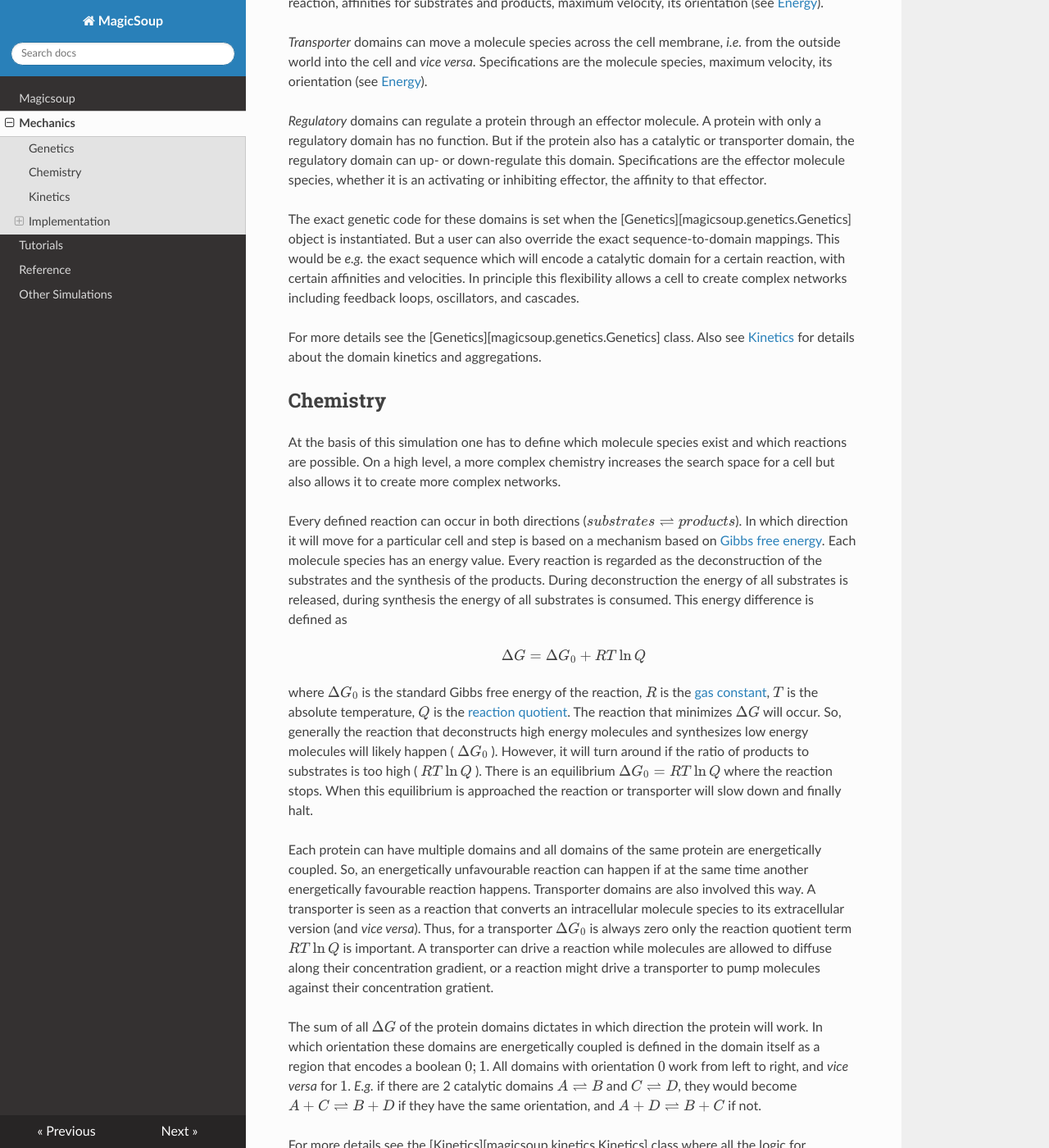
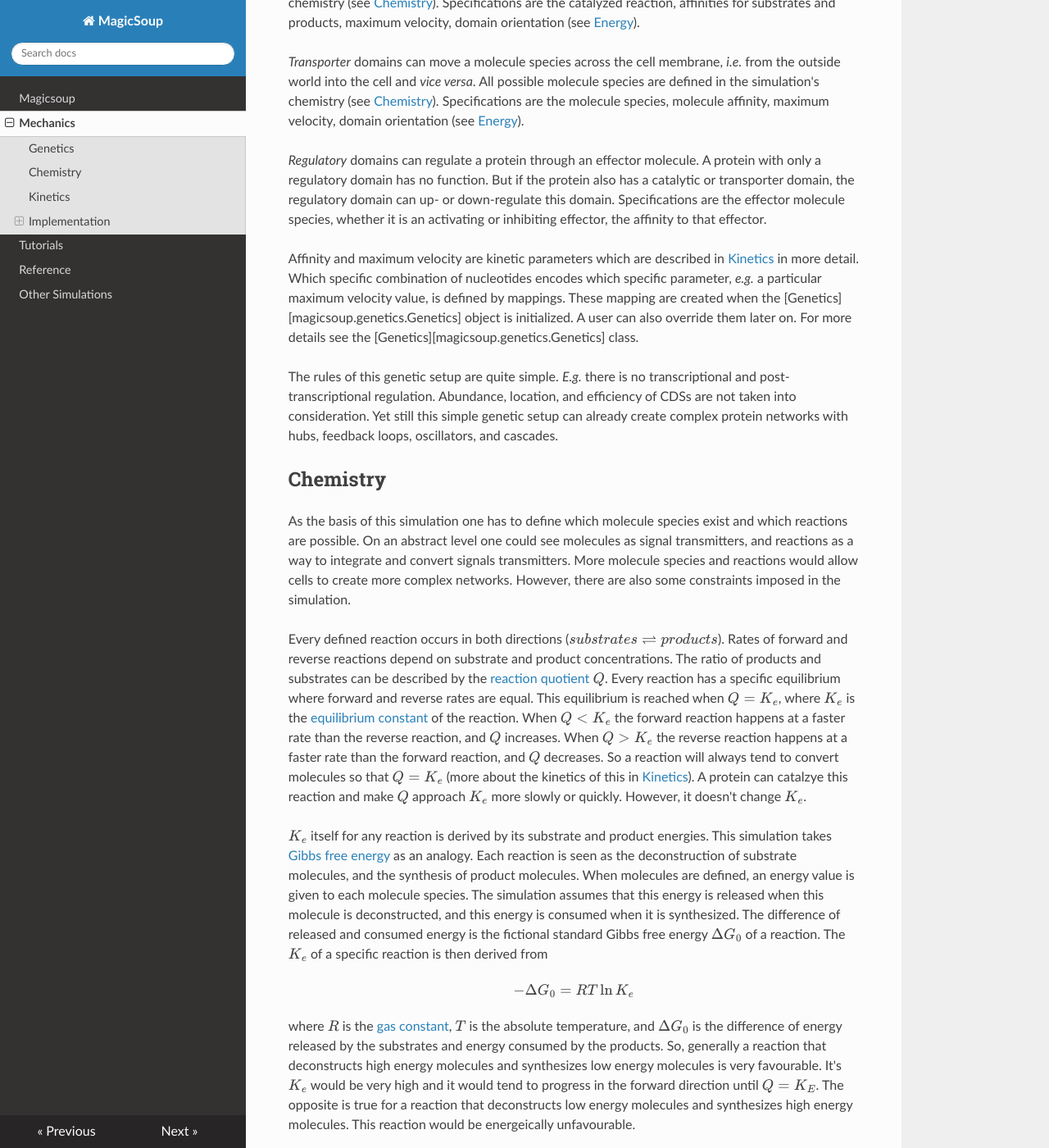
Before and after one commit to mRcSchwering/magic-soup, an MkDocs documentation site: the page built from docs/mechanics.md, in a window 1280 px wide and 1400 px high, scrolled down 1173 px. Shown: the whole window at 82% size. Built offline with MkDocs 1.6.1, drawn with Linux system fonts in a browser that asks for light colours; nearby versions of some CDN libraries; formulas are drawn with MathJax 3; some of the changed text lies outside the part shown.

Commit message:
WIP docs

```diff
--- a/docs/mechanics.md
+++ b/docs/mechanics.md
@@ -6,21 +6,17 @@ These proteins can change molecules in and around the cell.
 Through that each cell can process information.
 Each cell's proteome can form complex networks with hubs, feedback loops, cascades, and oscillators.
 When randomly changing the cell's genome, this network changes randomly, too.
-By selectively replicating certain cells while killing others, cells can be brought to evolve.
+By selectively replicating certain cells while killing others, cells can evolve.
 
-![transcription and translation](./img/transc_transl.png)
-
-_A cells genome is transcribed into multiple coding regions, each of which forms a protein. Each coding region can contain multiple domains of which each has a different purpose and different kinetics. Together these proteins form signal processing networks in the cell._
+- [Genetics](#genetics) explains how genetics work in this simulation
+- [Chemistry](#chemistry) explanation for molecules, reactions and energy coupling
+- [Kinetics](#kintics) explain the reaction kinetics in this simulation
+- [Implementation](#implementation) some implementation details worth mentioning
 
 I believe that most interesting behaviors take many time steps to evolve.
 That's why this simulation is implemented with millions of time steps in mind.
 Genetics, chemistry, physics in this simulation is simplified a lot.
 It is a tradeoff between a reasonable amount of complexity and performance.
-
-- [Genetics](#genetics) explains how genetics work in this simulation
-- [Chemistry](#chemistry) explanation for molecules, reactions and energy coupling
-- [Kinetics](#kintics) explain the protein kinetics in this simulation
-- [Implementation](#implementation) some implementation details worth mentioning
 
 ## Genetics
 
@@ -33,18 +29,24 @@
 Each CDS will then be translated into one protein, giving each cell a certain [proteome](https://en.wikipedia.org/wiki/Proteome).
 What each protein can do is defined by its [domains](https://en.wikipedia.org/wiki/Protein_domain).
 
+![transcription and translation](./img/transc_transl.png)
+
+_A cells genome is transcribed into multiple coding regions, each of which forms a protein. Each coding region can contain multiple domains of which each has a different purpose and different kinetics. Together these proteins form signal processing networks in the cell._
+
 Currently, there are three domain types: _catalytic, transporter, regulatory_.
 Each domain consists of a region of genetic code that defines the domain type itself
 and several regions that define its further specifications.
 What these specifications are depends on the domain type.
 
-_Catalytic_ domains can catalyze one of the user-defined reactions.
+_Catalytic_ domains can catalyze one reaction.
+All possible reactions are defined in the simulation's chemistry (see [Chemistry](#chemistry)).
 Specifications are the catalyzed reaction, affinities for substrates and products,
-maximum velocity, its orientation (see [Energy](#energy)).
+maximum velocity, domain orientation (see [Energy](#energy)).
 
 _Transporter_ domains can move a molecule species across the cell membrane,
 _i.e._ from the outside world into the cell and _vice versa_.
-Specifications are the molecule species, maximum velocity, its orientation (see [Energy](#energy)).
+All possible molecule species are defined in the simulation's chemistry (see [Chemistry](#chemistry)).
+Specifications are the molecule species, molecule affinity, maximum velocity, domain orientation (see [Energy](#energy)).
 
 _Regulatory_ domains can regulate a protein through an effector molecule.
 A protein with only a regulatory domain has no function.
@@ -53,61 +55,79 @@ domain can up- or down-regulate this domain.
 Specifications are the effector molecule species, whether it is an activating or inhibiting
 effector, the affinity to that effector.
 
-The exact genetic code for these domains is set when the [Genetics][magicsoup.genetics.Genetics] object is instantiated.
-But a user can also override the exact sequence-to-domain mappings.
-This would be _e.g._ the exact sequence which will encode a catalytic domain for a certain reaction, with certain affinities and velocities.
-In principle this flexibility allows a cell to create complex networks including feedback loops,
-oscillators, and cascades.
+Affinity and maximum velocity are kinetic parameters which are described in [Kinetics](#kinetics) in more detail.
+Which specific combination of nucleotides encodes which specific parameter, _e.g._ a particular maximum velocity value,
+is defined by mappings.
+These mapping are created when the [Genetics][magicsoup.genetics.Genetics] object is initialized.
+A user can also override them later on.
+For more details see the [Genetics][magicsoup.genetics.Genetics] class.
 
-For more details see the [Genetics][magicsoup.genetics.Genetics] class.
-Also see [Kinetics](#kinetics) for details about the domain kinetics and aggregations.
+The rules of this genetic setup are quite simple.
+_E.g._ there is no transcriptional and post-transcriptional regulation.
+Abundance, location, and efficiency of CDSs are not taken into consideration.
+Yet still this simple genetic setup can already create complex protein networks
+with hubs, feedback loops, oscillators, and cascades.
+
 
 ## Chemistry
 
-At the basis of this simulation one has to define which molecule species exist
+As the basis of this simulation one has to define which molecule species exist
 and which reactions are possible.
-On a high level, a more complex chemistry increases the search space
-for a cell but also allows it to create more complex networks.
+On an abstract level one could see molecules as signal transmitters,
+and reactions as a way to integrate and convert signals transmitters.
+More molecule species and reactions would allow cells to create more complex networks.
+However, there are also some constraints imposed in the simulation.
 
-Every defined reaction can occur in both directions ($substrates \rightleftharpoons products$).
-In which direction it will move for a particular cell and step is based on a mechanism
-based on [Gibbs free energy](https://en.wikipedia.org/wiki/Gibbs_free_energy).
-Each molecule species has an energy value.
-Every reaction is regarded as the deconstruction of the substrates and the synthesis of the products.
-During deconstruction the energy of all substrates is released, during synthesis the energy of all substrates is consumed.
-This energy difference is defined as
+Every defined reaction occurs in both directions ($substrates \rightleftharpoons products$).
+Rates of forward and reverse reactions depend on substrate and product concentrations.
+The ratio of products and substrates can be described by the [reaction quotient](https://en.wikipedia.org/wiki/Reaction_quotient) $Q$.
+Every reaction has a specific equilibrium where forward and reverse rates are equal.
+This equilibrium is reached when $Q = K_e$, where $K_e$ is the
+[equilibrium constant](https://en.wikipedia.org/wiki/Equilibrium_constant) of the reaction.
+When $Q < K_e$ the forward reaction happens at a faster rate than the reverse reaction, and $Q$ increases.
+When $Q > K_e$ the reverse reaction happens at a faster rate than the forward reaction, and $Q$ decreases.
+So a reaction will always tend to convert molecules so that $Q = K_e$ (more about the kinetics of this in [Kinetics](#kinetics)).
+A protein can catalzye this reaction and make $Q$ approach $K_e$ more slowly or quickly.
+However, it doesn't change $K_e$.
 
-$$\Delta G = \Delta G_0 + RT \ln Q$$
+$K_e$ itself for any reaction is derived by its substrate and product energies.
+This simulation takes [Gibbs free energy](https://en.wikipedia.org/wiki/Gibbs_free_energy) as an analogy.
+Each reaction is seen as the deconstruction of substrate molecules, and the synthesis of product molecules.
+When molecules are defined, an energy value is given to each molecule species.
+The simulation assumes that this energy is released when this molecule is deconstructed,
+and this energy is consumed when it is synthesized.
+The difference of released and consumed energy is the fictional standard Gibbs free energy $\Delta G_0$ of a reaction.
+The $K_e$ of a specific reaction is then derived from
 
-where $\Delta G_0$ is the standard Gibbs free energy of the reaction, $R$ is the [gas constant](https://en.wikipedia.org/wiki/Gas_constant), $T$ is the absolute temperature,
-$Q$ is the [reaction quotient](https://en.wikipedia.org/wiki/Reaction_quotient).
-The reaction that minimizes $\Delta G$ will occur.
-So, generally the reaction that deconstructs high energy molecules and synthesizes low energy molecules will likely happen ( $\Delta G_0$ ).
-However, it will turn around if the ratio of products to substrates is too high ( $RT \ln Q$ ).
-There is an equilibrium $\Delta G_0 = RT \ln Q$ where the reaction stops.
-When this equilibrium is approached the reaction or transporter will slow down and finally halt.
+$$- \Delta G_0 = RT \ln K_e$$
 
-Each protein can have multiple domains and all domains of the same protein are energetically coupled.
-So, an energetically unfavourable reaction can happen if at the same time another energetically
-favourable reaction happens.
-Transporter domains are also involved this way.
-A transporter is seen as a reaction that converts an intracellular molecule species to its extracellular version (and _vice versa_).
-Thus, for a transporter $\Delta G_0$ is always zero only the reaction quotient term $RT \ln Q$ is important.
-A transporter can drive a reaction while molecules are allowed to diffuse along
-their concentration gradient, or a reaction might drive a transporter to pump molecules
-against their concentration gratient.
+where $R$ is the [gas constant](https://en.wikipedia.org/wiki/Gas_constant), $T$ is the absolute temperature,
+and $\Delta G_0$ is the difference of energy released by the substrates and energy consumed by the products.
+So, generally a reaction that deconstructs high energy molecules and synthesizes low energy molecules is
+very favourable. It's $K_e$ would be very high and it would tend to progress in the forward direction until $Q = K_E$.
+The opposite is true for a reaction that deconstructs low energy molecules and synthesizes high energy molecules.
+This reaction would be energeically unfavourable.
 
-The sum of all $\Delta G$ of the protein domains dictates in which
-direction the protein will work. In which orientation these domains are energetically coupled
+However, a protein can still make an energetically unfavourable reaction progress in the forward direction.
+That is when it couples this energetically unfavourable reaction with an energetically favourable one.
+In the simulation all domains of a single protein are considered to be energetically coupled.
+All domains are considered when calculating $\Delta G_0$ and $K_e$.
+Thus, one energetically favourable reaction can be used to drive an energetically unfavourable one.
+
+In which orientation these domains are energetically coupled
 is defined in the domain itself as a region that encodes a boolean $\\{0;1\\}$.
 All domains with orientation $0$ work from left to right, and _vice versa_ for $1$.
 _E.g._ if there are 2 catalytic domains $A \rightleftharpoons B$ and $C \rightleftharpoons D$,
 they would become $A + C \rightleftharpoons B + D$ if they have the same orientation,
 and $A + D \rightleftharpoons B + C$ if not.
 
-For more details see the [Kinetics][magicsoup.kinetics.Kinetics] class where all the logic
-for translating domains into kinetic parameters lives.
-Also see [Implementation](#implementation) for some implications that arise from implementation details.
+Transporter domains are also involved this way.
+A transporter is seen as a reaction that converts an intracellular molecule to its extracellular version (and _vice versa_).
+For a transporter $\Delta G_0$ is always zero only $Q$ drives the reaction.
+Thus, a transporter can drive a reaction while molecules are allowed to diffuse along
+their concentration gradient, or a reaction might drive a transporter to pump molecules
+against their concentration gratient.
+
 
 ## Kinetics
 
```
Also changed, not shown: docs/img/drawings.svg, docs/img/transc_transl.png, 1 other file.
